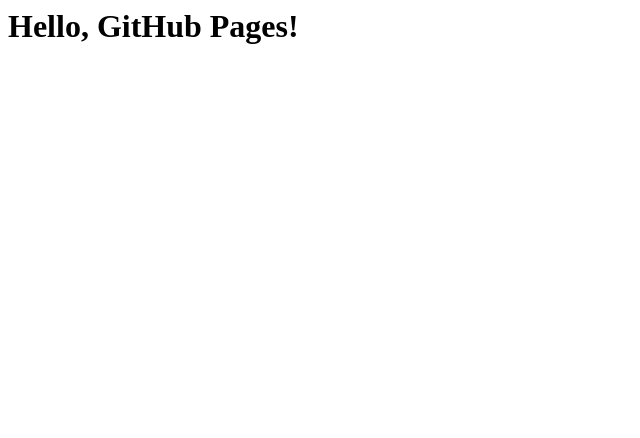
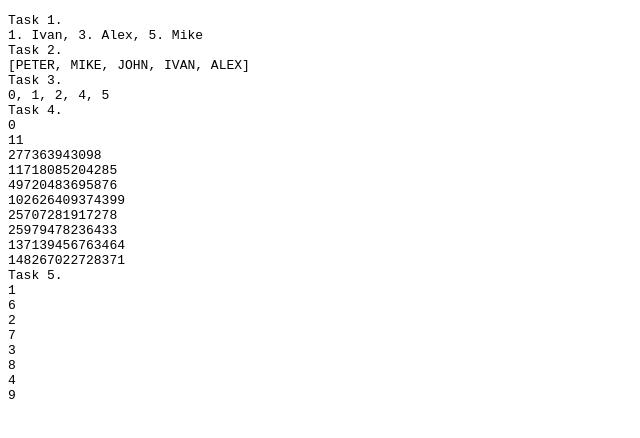
Before and after one commit to VirHanna/Module11, a plain HTML site: page index.html in a window 1280 px wide. Shown: the whole page, without its empty margins (0-640 px from the left). Drawn offline with Linux system fonts and the light colour scheme.

Commit message:
Update index.html

```diff
--- a/index.html
+++ b/index.html
@@ -1 +1,38 @@
-<h1>Hello, GitHub Pages!</h1>
+<!DOCTYPE html>
+<html lang="en">
+<head>
+    <meta charset="UTF-8">
+    <meta name="viewport" content="width=device-width, initial-scale=1.0">
+    <title>Output</title>
+</head>
+<body>
+    <pre>
+Task 1.
+1. Ivan, 3. Alex, 5. Mike
+Task 2.
+[PETER, MIKE, JOHN, IVAN, ALEX]
+Task 3.
+0, 1, 2, 4, 5
+Task 4.
+0
+11
+277363943098
+11718085204285
+49720483695876
+102626409374399
+25707281917278
+25979478236433
+137139456763464
+148267022728371
+Task 5.
+1
+6
+2
+7
+3
+8
+4
+9
+    </pre>
+</body>
+</html>
```
